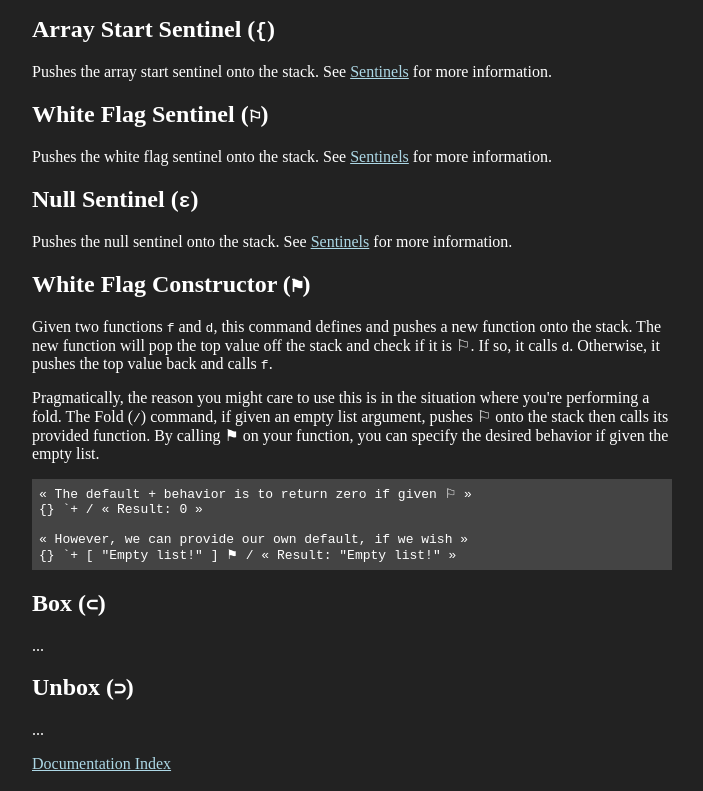
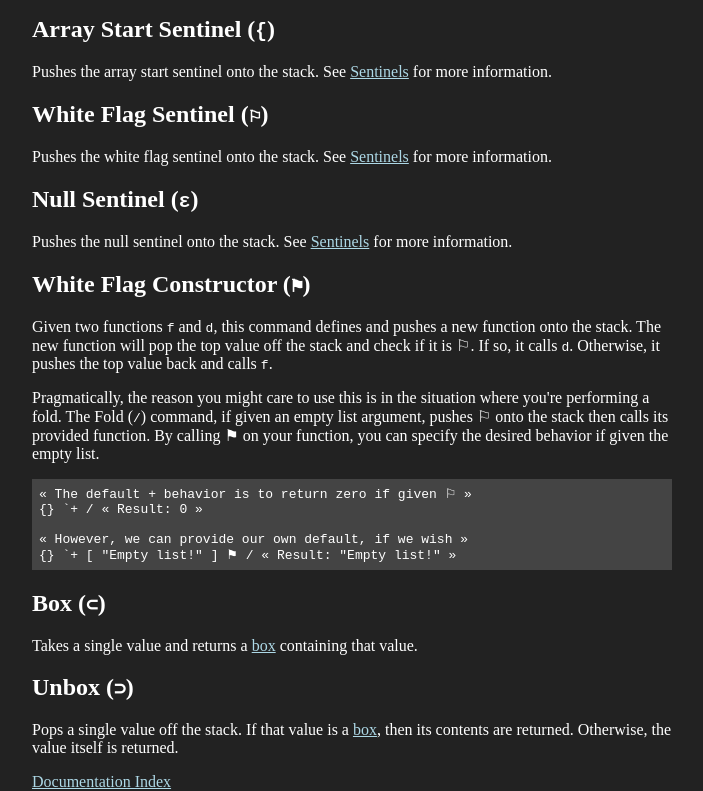
Before and after one commit to Mercerenies/pan-unicode-lang, a plain HTML site: page docs_miscellaneous.html in a window 1280 px wide. Shown: the part 504-1295 px from the top of the page, without its empty margins (288-991 px from the left). Drawn offline with Linux system fonts and the light colour scheme.

Commit message:
Misc docs

```diff
--- a/docs_miscellaneous.html
+++ b/docs_miscellaneous.html
@@ -77,11 +77,14 @@
 {} `+ [ "Empty list!" ] ⚑ / « Result: "Empty list!" »</code></pre>
     <h2>Box (<code>⊂</code>)</h2>
     <p>
-      ...
+      Takes a single value and returns
+      a <a href="docs_types.html#boxes">box</a> containing that value.
     </p>
     <h2>Unbox (<code>⊃</code>)</h2>
     <p>
-      ...
+      Pops a single value off the stack. If that value is
+      a <a href="docs_types.html#boxes">box</a>, then its contents are
+      returned. Otherwise, the value itself is returned.
     </p>
     <div>
       <a href="docs.html">Documentation Index</a>
```
Also changed, not shown: docs_types.html (+1 -1 lines).
